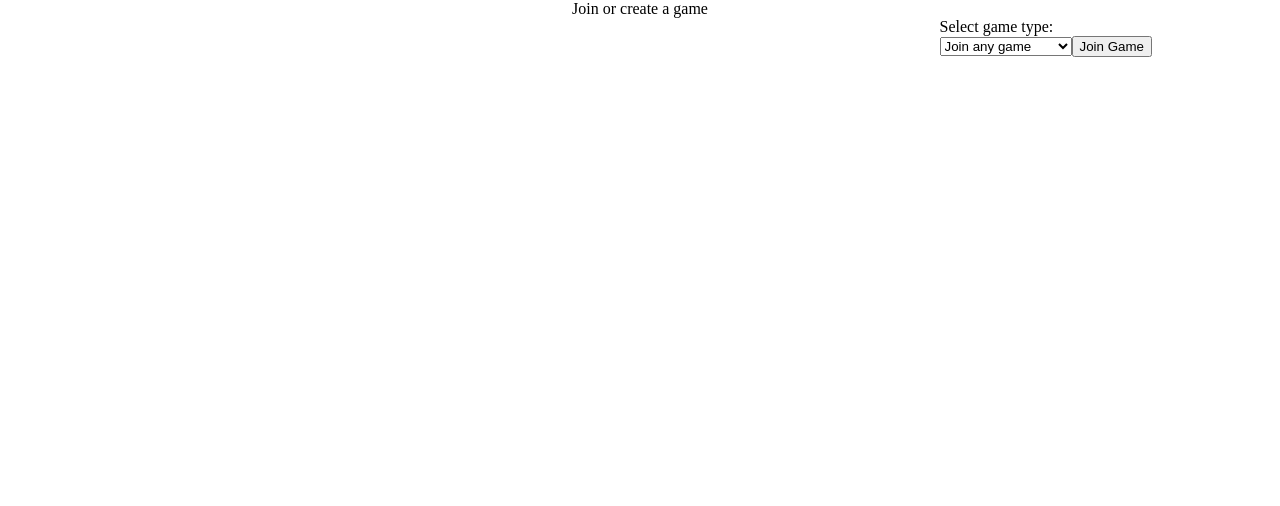
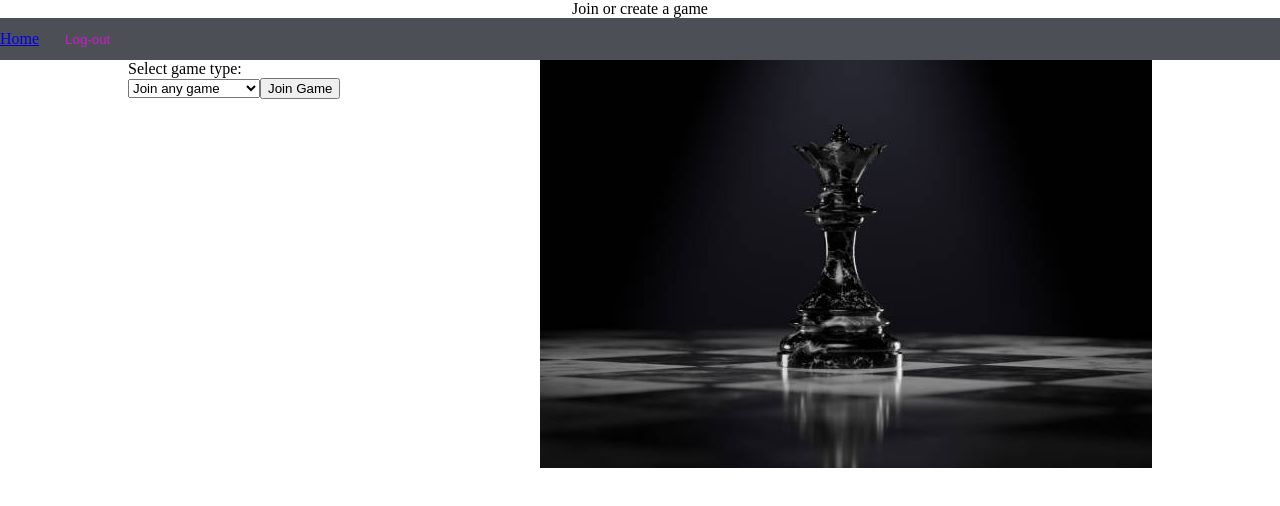
Before and after one commit to danii1107/PSI, a Vue app in the folder mychess-vue/: page /creategame in a window 1280 px wide. Shown: the top 506 px of the page. Built offline with nearby package versions, Linux system fonts and the light colour scheme; no server answers.

Commit message:
sign-up and creategame components and views

```diff
--- a/mychess-vue/src/components/CreateGame.vue
+++ b/mychess-vue/src/components/CreateGame.vue
@@ -1,20 +1,35 @@
 <template>
-  <div class="background">
-    <!-- Your login component content here -->
-    <LogInView />
+  <div>
+    <label for="gameType">Select game type:</label>
+    <form @submit.prevent="submitForm">
+      <select id="gameType" v-model="selectedGameType">
+        <option value="any">Join any game</option>
+        <option value="specific">Join specific game</option>
+      </select>
+      <input v-if="selectedGameType === 'specific'" type="text" v-model="gameID" placeholder="Enter game ID">
+      <button type="submit">Join Game</button>
+    </form>
   </div>
 </template>
 
 <script>
-import CreateGameView from '../views/CreateGameView.vue';
-
 export default {
-name: 'CreateGameView',
-components: {
-  CreateGameView
-},
-// Your component's logic here
-}
+  data() {
+    return {
+      selectedGameType: 'any',
+      gameID: ''
+    };
+  },
+  methods: {
+    submitForm() {
+      if (this.selectedGameType === 'any') {
+        console.log('Joining any game');
+      } else {
+        console.log('Joining specific game with ID:', this.gameID);
+      }
+    }
+  }
+};
 </script>
 
 <style scoped>
--- /dev/null
+++ b/mychess-vue/src/components/Navbar.vue
@@ -0,0 +1,46 @@
+<template>
+    <nav class="navbar">
+      <ul>
+        <li><router-link to="/">Home</router-link></li>
+        <li><button @click="logout">Log-out</button></li>
+      </ul>
+    </nav>
+  </template>
+
+  <script>
+  export default {
+    methods: {
+      logout() {
+        // Redirigir al usuario a la página /logout
+        this.$router.push('/log-out');
+      }
+    }
+  };
+  </script>
+
+<style scoped>
+.navbar {
+  background-color: #4d4f57;
+  color: white;
+  width: 100%;
+  padding: 12px 0;
+}
+
+.navbar ul {
+  list-style-type: none;
+  margin: 0;
+  padding: 0;
+}
+
+.navbar ul li {
+  display: inline;
+  margin-right: 20px;
+}
+
+.navbar ul li button {
+  background: none;
+  border: none;
+  color: rgb(204, 27, 204);
+  cursor: pointer;
+}
+</style>
--- /dev/null
+++ b/mychess-vue/src/components/Signup.vue
@@ -0,0 +1,82 @@
+<template>
+    <div class="signup-container">
+      <form @submit.prevent="submitForm" class="registration-form">
+        <input type="email" id="email" v-model="email" placeholder="Email" required>
+        <input type="password" id="password" v-model="password" placeholder="Contraseña" required>
+        <input type="password" id="confirmPassword" v-model="confirmPassword" placeholder="Confirmar contraseña" required>
+        <button type="submit" class="signup-button">Registrarse</button>
+      </form>
+    </div>
+  </template>
+
+  <script>
+  export default {
+    data() {
+      return {
+        email: '',
+        password: '',
+        confirmPassword: ''
+      };
+    },
+    methods: {
+      submitForm() {
+        // Verificar si las contraseñas coinciden
+        if (this.password !== this.confirmPassword) {
+          alert('Las contraseñas no coinciden');
+          return;
+        }
+
+        // Aquí iría tu lógica para enviar los datos al servidor, por ejemplo, utilizando axios para hacer una solicitud POST al endpoint de registro
+
+        // Simulación de éxito
+        // Aquí deberías enviar los datos al servidor para procesar el registro
+        // Si la operación es exitosa, puedes redirigir al usuario a la página de inicio de sesión
+        alert('¡Registro exitoso!');
+        // Redireccionar a la página de inicio de sesión
+        this.$router.push('/log-in');
+      }
+    }
+  };
+  </script>
+
+  <style scoped>
+  .signup-container {
+    display: flex;
+    justify-content: center;
+    align-items: center;
+    height: 100vh;
+  }
+
+  .registration-form {
+    width: 500px;
+    padding: 20px;
+    border: 1px solid #ccc;
+    border-radius: 5px;
+    background-color: #f9f9f9;
+  }
+
+  input, button {
+		width: 90%;
+		padding: 12px 20px;
+		margin: 8px 0;
+		display: inline-block;
+		border: 1px solid #ccc;
+		box-sizing: border-box;
+	}
+
+
+  label {
+    font-weight: bold;
+  }
+
+  .signup-button {
+    background-color: #6d260a;
+	color: white;
+	border: none;
+	cursor: pointer;
+  }
+
+  .signup-button:hover {
+    opacity: 0.8;
+  }
+  </style>
--- a/mychess-vue/src/views/CreateGameView.vue
+++ b/mychess-vue/src/views/CreateGameView.vue
@@ -4,61 +4,36 @@
 		<label>Join or create a game</label>
 	  </header>
 
-	  <nav>
-		<!-- Contenido de la barra de navegación (nav) -->
-	  </nav>
+	  <Navbar />
 
 	  <div class="main-content">
 		<article>
-		  <!-- Contenido principal del artículo (article) -->
 		  <section>
-			<!-- Contenido del artículo (section) -->
+			<CreateGame />
 		  </section>
 		</article>
 
 		<aside>
-		  <!-- Contenido del aside -->
-		  <div>
-			<label for="gameType">Select game type:</label>
-			<form @submit.prevent="submitForm">
-			  <select id="gameType" v-model="selectedGameType">
-				<option value="any">Join any game</option>
-				<option value="specific">Join specific game</option>
-			  </select>
-			  <input v-if="selectedGameType === 'specific'" type="text" v-model="gameID" placeholder="Enter game ID">
-			  <button type="submit">Join Game</button>
-			</form>
-		  </div>
+          <img src="../assets/REINA.jpg" alt="Reina" class="section-image">
 		</aside>
 	  </div>
 
 	  <footer>
-		<!-- Contenido del pie de página (footer) -->
+
 	  </footer>
 	</div>
   </template>
 
   <script>
+  import Navbar from '../components/Navbar.vue';
+  import CreateGame from '../components/CreateGame.vue';
+
   export default {
-	name: 'CreateGameView',
 	components: {
-  	},
-	data() {
-	  return {
-		selectedGameType: 'any',
-		gameID: ''
-	  };
-	},
-	methods: {
-	  submitForm() {
-		if (this.selectedGameType === 'any') {
-		  console.log('Joining any game');
-		} else {
-		  console.log('Joining specific game with ID:', this.gameID);
-		}
-	  }
+	  CreateGame,
+	  Navbar
 	}
-  }
+  };
   </script>
 
   <style scoped>
@@ -71,18 +46,23 @@
   .main-content {
 	display: flex;
 	justify-content: space-between;
-	width: 80%; /* ajusta el ancho del contenido principal */
+	width: 80%;
   }
 
   main-content > article {
-	width: 50%;
+	width: 70%;
 	align-items: center;
   }
 
   main-content > aside {
-	width: 50%; /* el aside ocupará la mitad del espacio disponible */
+	width: 100%;
 	align-items: center;
+	justify-content: center;
+
   }
 
-  /* Estilos específicos del componente van aquí */
+  .section-image {
+  max-width: 100%;
+  max-height: 100%;
+}
   </style>
--- a/mychess-vue/src/views/SignUpView.vue
+++ b/mychess-vue/src/views/SignUpView.vue
@@ -1,50 +1,29 @@
 <template>
-	<div>
-	  <h1 style="font-size: 24px;">Registro</h1>
-	  <form @submit.prevent="submitForm">
-		<div>
-		  <label for="email">Email:</label>
-		  <input type="email" id="email" v-model="email" required>
-		</div>
-		<div>
-		  <label for="password">Contraseña:</label>
-		  <input type="password" id="password" v-model="password" required>
-		</div>
-		<div>
-		  <label for="confirmPassword">Confirmar Contraseña:</label>
-		  <input type="password" id="confirmPassword" v-model="confirmPassword" required>
-		</div>
-		<button type="submit">Registrarse</button>
-	  </form>
+	<div class="background-image">
+	  <Signup />
 	</div>
-  </template>
+</template>
 
-  <script>
+<script>
+  import Signup from '../components/Signup.vue';
+
   export default {
-	data() {
-	  return {
-		email: '',
-		password: '',
-		confirmPassword: ''
-	  };
-	},
-	methods: {
-	  submitForm() {
-		// Verificar si las contraseñas coinciden
-		if (this.password !== this.confirmPassword) {
-		  alert('Las contraseñas no coinciden');
-		  return;
-		}
-
-		// Aquí iría tu lógica para enviar los datos al servidor, por ejemplo, utilizando axios para hacer una solicitud POST al endpoint de registro
-
-		// Simulación de éxito
-		// Aquí deberías enviar los datos al servidor para procesar el registro
-		// Si la operación es exitosa, puedes redirigir al usuario a la página de inicio de sesión
-		alert('¡Registro exitoso!');
-		// Redireccionar a la página de inicio de sesión
-		this.$router.push('/log-in');
-	  }
+	components: {
+	  Signup
 	}
   };
-  </script>
+</script>
+
+<style scoped>
+	.background-image {
+		display: flex;
+		align-items: center; /* Alinea verticalmente al centro */
+		justify-content: center; /* Alinea horizontalmente a la derecha */
+		width: 100vw;
+		height: 100vh;
+		background-image: url('../assets/logn-bg.jpg');
+		background-size: cover;
+		background-repeat: no-repeat;
+		background-position: center;
+	}
+</style>
```
Also changed, not shown: mychess-vue/src/components/NavBar.vue (deleted, +0 -19 lines).
